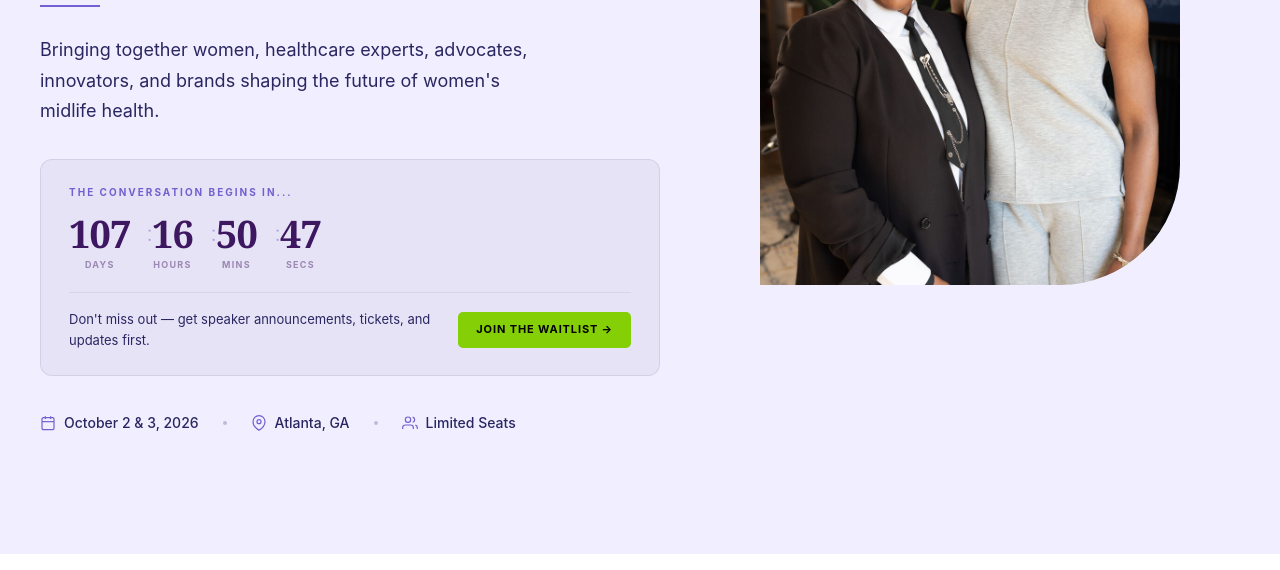
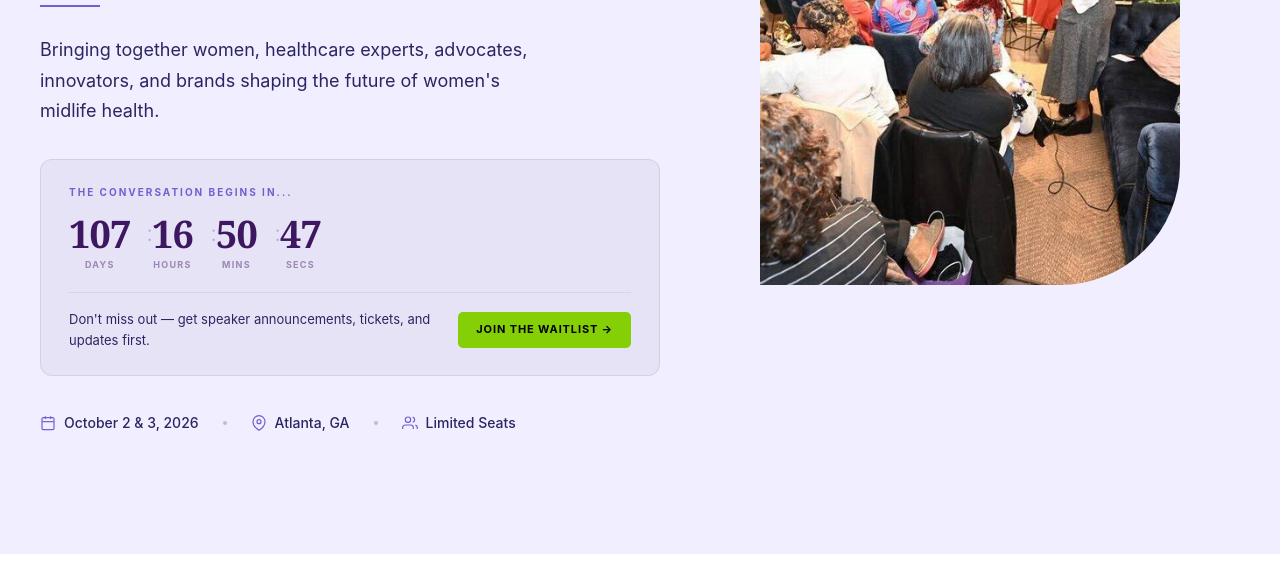
Before and after one commit to creativeagntcy/elevatepause-com, a website: page public/index.html in a window 1280 px wide. Shown: the part 530-1100 px from the top of the page. Drawn offline with Linux system fonts and the light colour scheme.

Commit message:
Update hero image to elevatePAUSE brand photo

```diff
--- a/public/index.html
+++ b/public/index.html
@@ -913,7 +913,7 @@
     </div>
     <div class="hero-right fade-in">
       <div class="hero-img-wrap">
-        <img src="/assets/hero-summit.jpg" alt="Women connecting at elevatePAUSE 2026 midlife summit in Atlanta" loading="eager" />
+        <img src="/assets/elevatepause-hero.jpg" alt="Women connecting at elevatePAUSE 2026 midlife summit in Atlanta" loading="eager" />
       </div>
     </div>
   </section>
```
Also changed, not shown: public/assets/elevatepause-hero.jpg (added).
